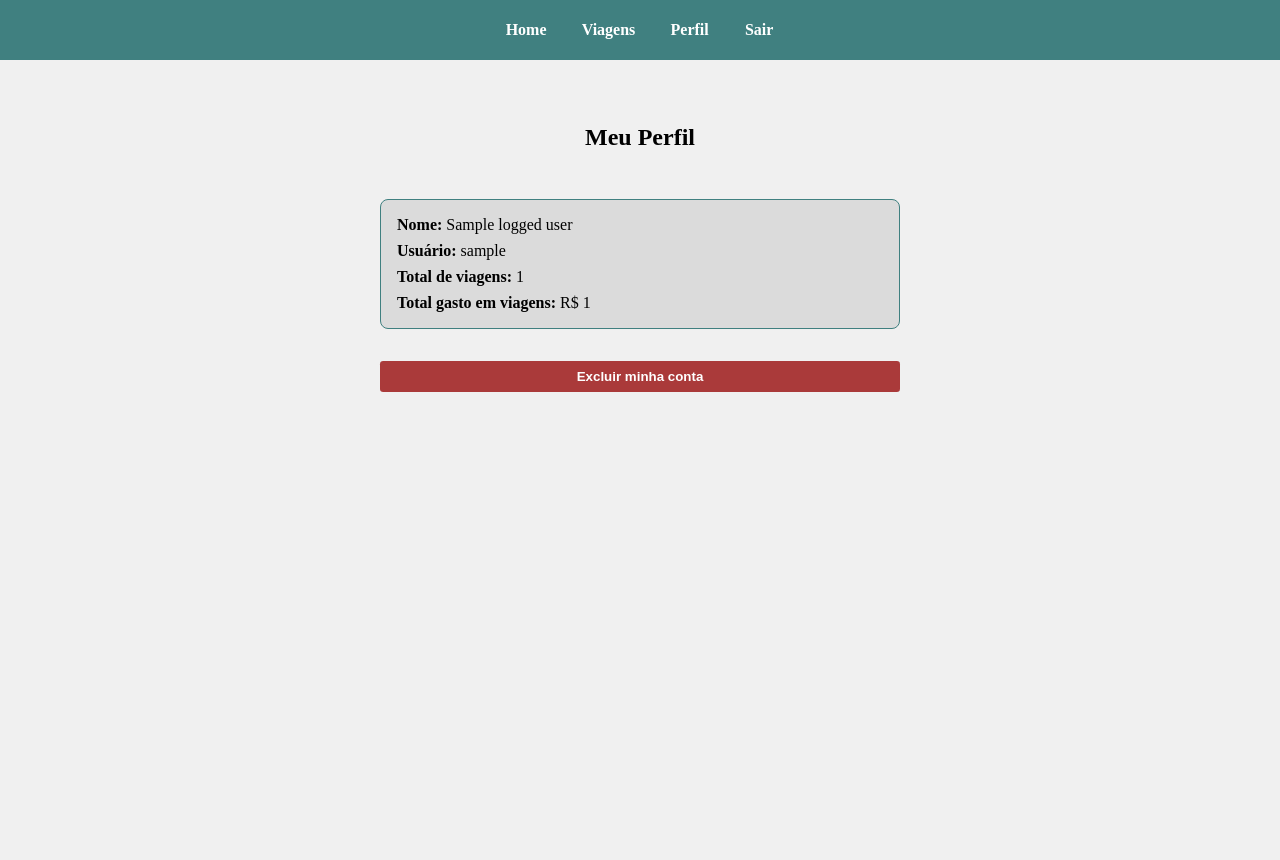
After one commit to gdvcamargo/MAC0350, a FastAPI app: template ProjetoIndividual/templates/users/profile.html in a window 1280 px wide. The commit adds this page. Run offline with FastAPI, Linux system fonts and the light colour scheme; the template is opened without the code that fills it: most values are stand-ins (such as "Sample title", 1, 10 or a date in 2020); some libraries are stand-ins or nearby versions.

Commit message:
[WebMac]: create profile page and fix login

```diff
--- a/ProjetoIndividual/static/css/styles.css
+++ b/ProjetoIndividual/static/css/styles.css
@@ -216,6 +216,25 @@
     margin-top: 2rem;
 }
 
+.profile-card {
+    width: min(520px, 92vw);
+    background-color: #dbdbdb;
+    border: 1px solid #408080;
+    border-radius: 0.5rem;
+    padding: 1rem;
+    display: flex;
+    flex-direction: column;
+    gap: 0.5rem;
+}
+
+.danger-button {
+    background-color: #aa3a3a;
+}
+
+.danger-button:hover {
+    background-color: #8d2e2e;
+}
+
 
 @media (min-width: 800px) {
     .trip-page-container {
--- a/ProjetoIndividual/static/scripts/users.js
+++ b/ProjetoIndividual/static/scripts/users.js
@@ -13,13 +13,22 @@ async function registerUser(event) {
     password: data.get('password')
   };
 
+  const confirmPassword = data.get('confirm_password');
+
+  const errorDiv = document.getElementById('error-message');
+  console.log("Payload:", payload, "Confirm Password:", confirmPassword);
+  if (payload.password !== confirmPassword) {
+    if (errorDiv) {
+      errorDiv.textContent = 'As senhas devem ser iguais.';
+    }
+    return;
+  }
+
   const response = await fetch('/users/register', {
     method: 'POST',
     headers: { 'Content-Type': 'application/json' },
     body: JSON.stringify(payload)
   });
-
-  const errorDiv = document.getElementById('error-message');
 
   if (response.ok) {
     if (errorDiv) {
@@ -30,7 +39,9 @@ async function registerUser(event) {
   }
 
   const errorData = await response.json();
-  const errorMessage = errorData.detail || 'Erro ao registrar usuário.';
+  const errorMessage = Array.isArray(errorData.detail)
+    ? (errorData.detail[0]?.msg || 'Erro ao registrar usuário.')
+    : (errorData.detail || errorData.message || 'Erro ao registrar usuário.');
   if (errorDiv) {
     errorDiv.textContent = errorMessage;
   }
@@ -73,3 +84,33 @@ async function loginUser(event) {
     messageDiv.textContent = errorMessage;
   }
 }
+
+async function deleteMyAccount(event) {
+  if (event) {
+    event.preventDefault();
+  }
+
+  const shouldDelete = window.confirm('Tem certeza que deseja excluir sua conta? Esta acao nao pode ser desfeita.');
+  if (!shouldDelete) {
+    return;
+  }
+
+  const response = await fetch('/users/me', {
+    method: 'DELETE'
+  });
+
+  const messageDiv = document.getElementById('profile-message');
+  if (response.ok) {
+    if (messageDiv) {
+      messageDiv.textContent = '';
+    }
+    window.location.href = '/home';
+    return;
+  }
+
+  const errorData = await response.json();
+  const errorMessage = errorData.detail || errorData.message || 'Nao foi possivel excluir a conta.';
+  if (messageDiv) {
+    messageDiv.textContent = errorMessage;
+  }
+}
--- a/ProjetoIndividual/templates/layout.html
+++ b/ProjetoIndividual/templates/layout.html
@@ -18,7 +18,8 @@
         {% else %}
             <a href="/home" class="navbar-item">Home</a>
             <a href="/trips" class="navbar-item">Viagens</a>
-            <button hx-get="/users/logout" hx-target="body" hx-swap="outerHTML" class="navbar-item navbar-logout">Sair</button>
+            <a href="/users/profile" class="navbar-item">Perfil</a>
+            <button hx-get="/users/logout" hx-on::after-request="if(event.detail.successful){ window.location.href='/home'; }" class="navbar-item navbar-logout">Sair</button>
         {% endif %}
     </nav>
     <main id="app-content" class="main-container">
--- /dev/null
+++ b/ProjetoIndividual/templates/users/profile.html
@@ -0,0 +1,24 @@
+{% extends "layout.html" %}
+
+{% block title %}Perfil - Projeto Individual WebMAC{% endblock %}
+
+{% block content %}
+<div class="home-page-container">
+    <h2 class="page-title">Meu Perfil</h2>
+
+    <div class="profile-card">
+        <p><strong>Nome:</strong> {{ logged_user.name }}</p>
+        <p><strong>Usuário:</strong> {{ logged_user.username_display }}</p>
+        <p><strong>Total de viagens:</strong> {{ total_trips }}</p>
+        <p><strong>Total gasto em viagens:</strong> R$ {{ total_spend }}</p>
+    </div>
+
+    <div id="profile-message" class="error"></div>
+
+    <button type="button" class="input-button danger-button" onclick="deleteMyAccount(event)">
+        Excluir minha conta
+    </button>
+
+    <script src="/static/scripts/users.js"></script>
+</div>
+{% endblock %}
--- a/ProjetoIndividual/templates/users/register.html
+++ b/ProjetoIndividual/templates/users/register.html
@@ -22,6 +22,11 @@
                 <input type="password" id="password" name="password" required class="input"><br><br>
             </div>
 
+            <div class="input-container">
+                <label for="confirm_password" class="input-label">Confirme sua senha:</label>
+                <input type="password" id="confirm_password" name="confirm_password" required class="input"><br><br>
+            </div>
+
             <button type="submit" class="input-button">Registrar</button>
         </form>
 
```
Also changed, not shown: ProjetoIndividual/repositories/user_repositories.py (+23 -0 lines), ProjetoIndividual/routes/user_routes.py (+30 -4 lines), ProjetoIndividual/projeto-webmac.db.
